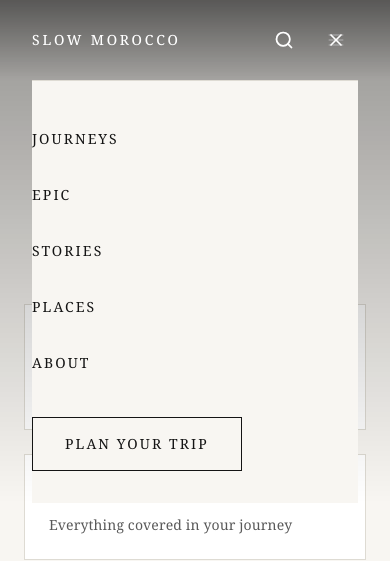
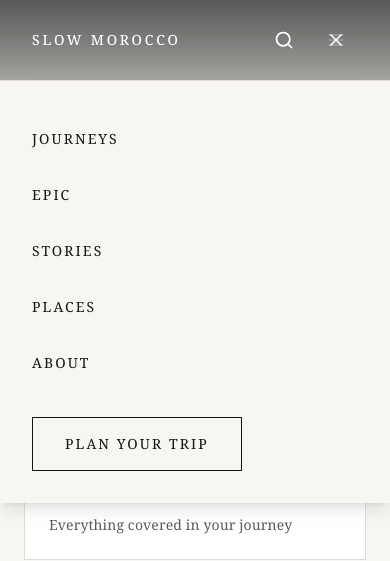
Before and after one commit to indigoandlavender/slow-morocco-8, a Next.js app: page /guides in a window 390 px wide. Both pictures are taken after a click on the button 336 px from the left and 40 px from the top of the page. Shown: the top 561 px of the page. Built offline with nearby package versions, Linux system fonts and the light colour scheme; no server answers.

Commit message:
Add files via upload

```diff
--- a/components/Header.tsx
+++ b/components/Header.tsx
@@ -140,10 +140,12 @@ export default function Header() {
               </button>
             </div>
           </div>
+        </div>
 
-          {/* Mobile Navigation */}
-          {mobileMenuOpen && (
-            <nav className="md:hidden py-8 space-y-1 border-t border-border bg-background">
+        {/* Mobile Navigation - outside container for full width */}
+        {mobileMenuOpen && (
+          <div className="md:hidden bg-background border-t border-border shadow-lg">
+            <nav className="px-8 py-8 space-y-1">
               <Link
                 href="/journeys"
                 className="block text-sm tracking-[0.15em] uppercase py-4"
@@ -189,8 +191,8 @@ export default function Header() {
                 </Link>
               </div>
             </nav>
-          )}
-        </div>
+          </div>
+        )}
       </header>
 
       {/* Search Modal */}
```
